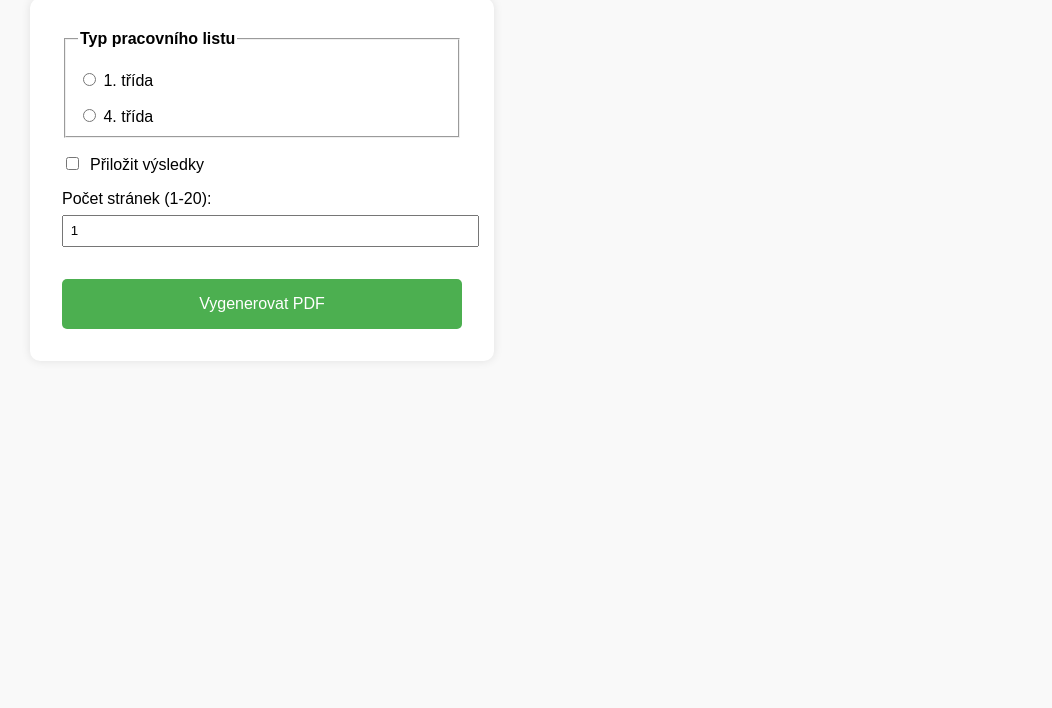
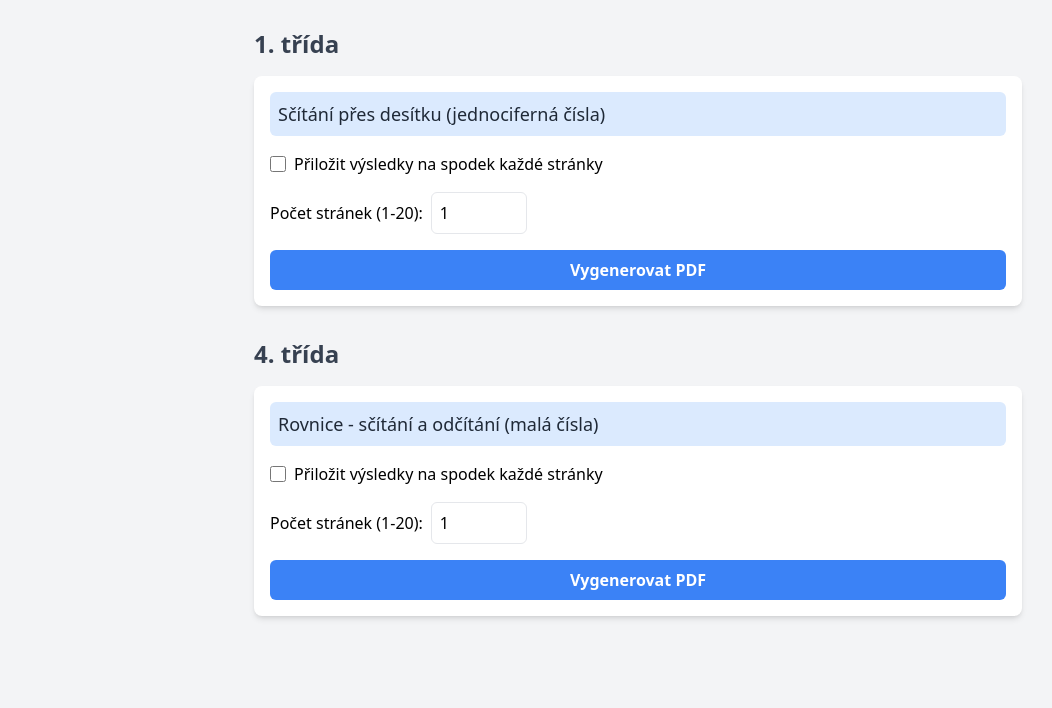
Before and after one commit to voty-eu/worksheet-generator, a plain HTML site: page math-worksheet-generator/static/index.html in a window 1280 px wide. Shown: the part 92-800 px from the top of the page, without its empty margins (2-1054 px from the left). Drawn offline with nearby package versions, Linux system fonts and the light colour scheme.

Commit message:
feat: enhance HTML frontend with dynamic worksheet generation and update FastAPI routes for PDF creation

```diff
--- a/math-worksheet-generator/static/index.html
+++ b/math-worksheet-generator/static/index.html
@@ -3,98 +3,103 @@
 <head>
     <meta charset="UTF-8">
     <title>Math Worksheet Generator</title>
-    <style>
-        body {
-            font-family: Arial, sans-serif;
-            margin: 2em;
-            background-color: #f9f9f9;
-        }
-        h1 {
-            color: #333;
-        }
-        form {
-            background: white;
-            padding: 2em;
-            border-radius: 10px;
-            box-shadow: 0 0 10px rgba(0,0,0,0.1);
-            max-width: 400px;
-        }
-        label {
-            display: block;
-            margin-top: 1em;
-        }
-        input[type="number"] {
-            width: 100%;
-            padding: 0.5em;
-            margin-top: 0.5em;
-        }
-        input[type="checkbox"] {
-            margin-right: 0.5em;
-        }
-        button {
-            margin-top: 2em;
-            padding: 1em;
-            width: 100%;
-            background-color: #4CAF50;
-            border: none;
-            color: white;
-            font-size: 1em;
-            border-radius: 5px;
-            cursor: pointer;
-        }
-        button:hover {
-            background-color: #45a049;
-        }
-    </style>
+    <script src="https://cdn.tailwindcss.com"></script>
     <script>
-        function submitForm(event) {
-            event.preventDefault(); // zabrání klasickému odeslání formuláře
+        // Definice všech pracovních listů
+        const worksheets = {
+            "1. třída": [
+                {
+                    title: "Sčítání přes desítku (jednociferná čísla)",
+                    path: "/worksheet/add_over_ten"
+                }
+            ],
+            "4. třída": [
+                {
+                    title: "Rovnice - sčítání a odčítání (malá čísla)",
+                    path: "/worksheet/add_sub_equations_small_numbers"
+                }
+            ]
+        };
 
-            const worksheetType = document.querySelector('input[name="worksheet_type"]:checked');
+        function submitForm(event, worksheetPath) {
+            event.preventDefault();
+
             const includeAnswers = document.querySelector('input[name="include_answers"]').checked;
             const pageCount = document.querySelector('input[name="page_count"]').value;
 
-            if (!worksheetType) {
-                alert('Vyberte prosím typ pracovního listu.');
+            if (!pageCount || pageCount < 1 || pageCount > 20) {
+                alert('Zadejte počet stránek mezi 1 a 20.');
                 return;
             }
 
-            let baseUrl = '';
-            if (worksheetType.value === 'grade1') {
-                baseUrl = '/worksheet/add_over_ten';
-            } else if (worksheetType.value === 'grade4') {
-                baseUrl = '/worksheet/add_sub_equations_small_numbers';
-            } else {
-                alert('Neplatný typ pracovního listu.');
-                return;
+            const url = `${worksheetPath}?include_answers=${includeAnswers}&page_count=${encodeURIComponent(pageCount)}`;
+            window.location.href = url;
+        }
+
+        // Dynamické vytvoření seznamu pracovních listů
+        document.addEventListener("DOMContentLoaded", () => {
+            const container = document.getElementById("worksheet-list");
+
+            for (const [grade, sheets] of Object.entries(worksheets)) {
+                const gradeDiv = document.createElement("div");
+                gradeDiv.className = "mb-8";
+
+                const gradeTitle = document.createElement("h2");
+                gradeTitle.className = "text-2xl font-semibold text-gray-700 mb-4";
+                gradeTitle.textContent = grade;
+                gradeDiv.appendChild(gradeTitle);
+
+                sheets.forEach(sheet => {
+                    const form = document.createElement("form");
+                    form.className = "bg-white p-4 rounded-lg shadow-md mb-4";
+                    form.onsubmit = (e) => submitForm(e, sheet.path);
+
+                    const title = document.createElement("div");
+                    title.className = "text-lg font-medium text-gray-800 bg-blue-100 rounded-md p-2 mb-4";
+                    title.textContent = sheet.title;
+                    form.appendChild(title);
+
+                    const optionsDiv = document.createElement("div");
+                    optionsDiv.className = "flex flex-col gap-4 mb-4";
+
+                    const checkboxLabel = document.createElement("label");
+                    checkboxLabel.className = "flex items-center space-x-2";
+                    checkboxLabel.innerHTML = `
+            <input type="checkbox" name="include_answers" class="h-4 w-4 text-blue-600">
+            <span>Přiložit výsledky na spodek každé stránky</span>
+          `;
+                    optionsDiv.appendChild(checkboxLabel);
+
+                    const pageCountLabel = document.createElement("label");
+                    pageCountLabel.className = "flex items-center space-x-2";
+                    pageCountLabel.innerHTML = `
+            <span>Počet stránek (1-20):</span>
+            <input type="number" name="page_count" min="1" max="20" value="1"
+              class="p-2 border rounded-md w-24">
+          `;
+                    optionsDiv.appendChild(pageCountLabel);
+
+                    form.appendChild(optionsDiv);
+
+                    const submitButton = document.createElement("button");
+                    submitButton.type = "submit";
+                    submitButton.className = "w-full bg-blue-500 hover:bg-blue-600 text-white font-semibold py-2 px-4 rounded-md";
+                    submitButton.textContent = "Vygenerovat PDF";
+                    form.appendChild(submitButton);
+
+                    gradeDiv.appendChild(form);
+                });
+
+                container.appendChild(gradeDiv);
             }
-
-            const url = `${baseUrl}?include_answers=${includeAnswers}&page_count=${encodeURIComponent(pageCount)}`;
-
-            window.location.href = url; // přesměruj uživatele
-        }
+        });
     </script>
 </head>
-<body>
-    <h1>Math Worksheet Generator</h1>
-    <form onsubmit="submitForm(event)">
-        <fieldset>
-            <legend><strong>Typ pracovního listu</strong></legend>
-            <label><input type="radio" name="worksheet_type" value="grade1" required> 1. třída</label>
-            <label><input type="radio" name="worksheet_type" value="grade4"> 4. třída</label>
-        </fieldset>
+<body class="bg-gray-100 min-h-screen p-8">
+<h1 class="text-4xl font-bold text-center text-gray-800 mb-12">Math Worksheet Generator</h1>
 
-        <label>
-            <input type="checkbox" name="include_answers">
-            Přiložit výsledky
-        </label>
-
-        <label>
-            Počet stránek (1-20):
-            <input type="number" name="page_count" min="1" max="20" value="1" required>
-        </label>
-
-        <button type="submit">Vygenerovat PDF</button>
-    </form>
+<div id="worksheet-list" class="max-w-3xl mx-auto">
+    <!-- Dynamicky vygenerované pracovní listy -->
+</div>
 </body>
 </html>
```
Also changed, not shown: 3 other files.
